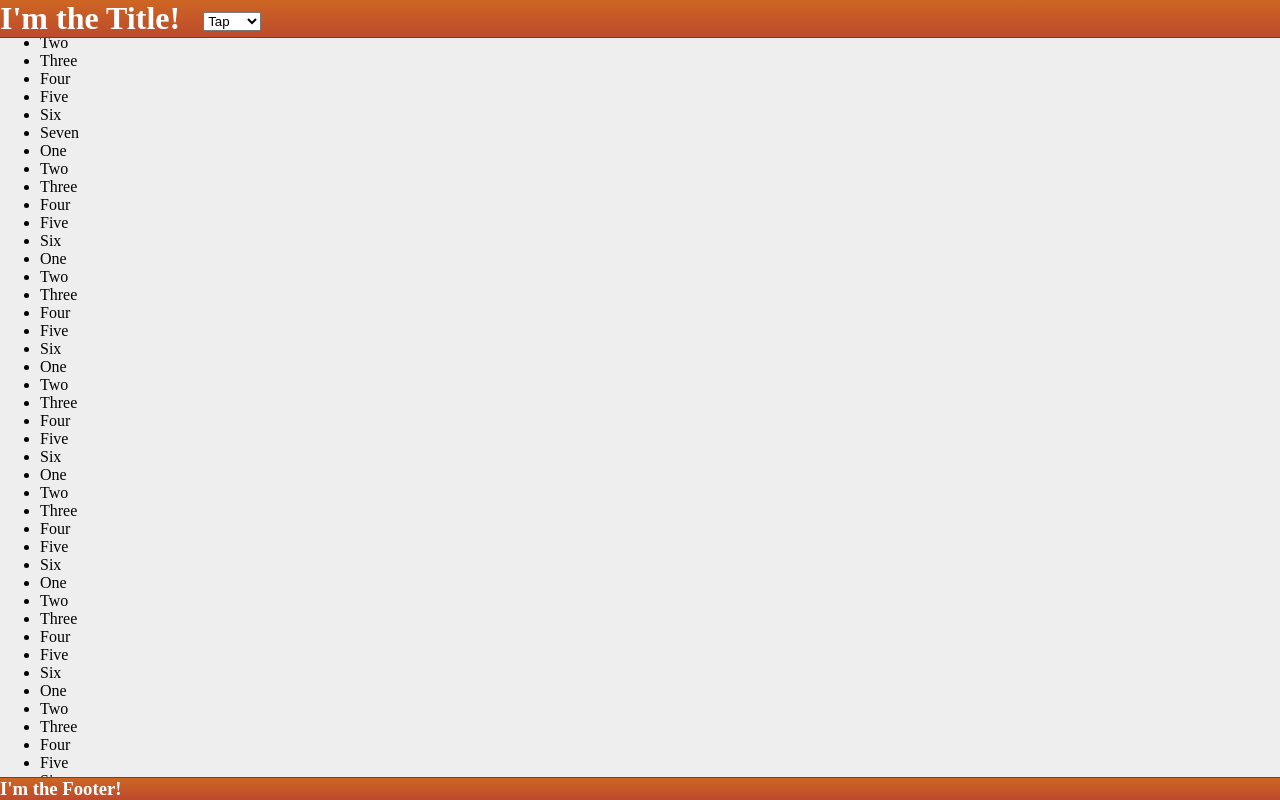
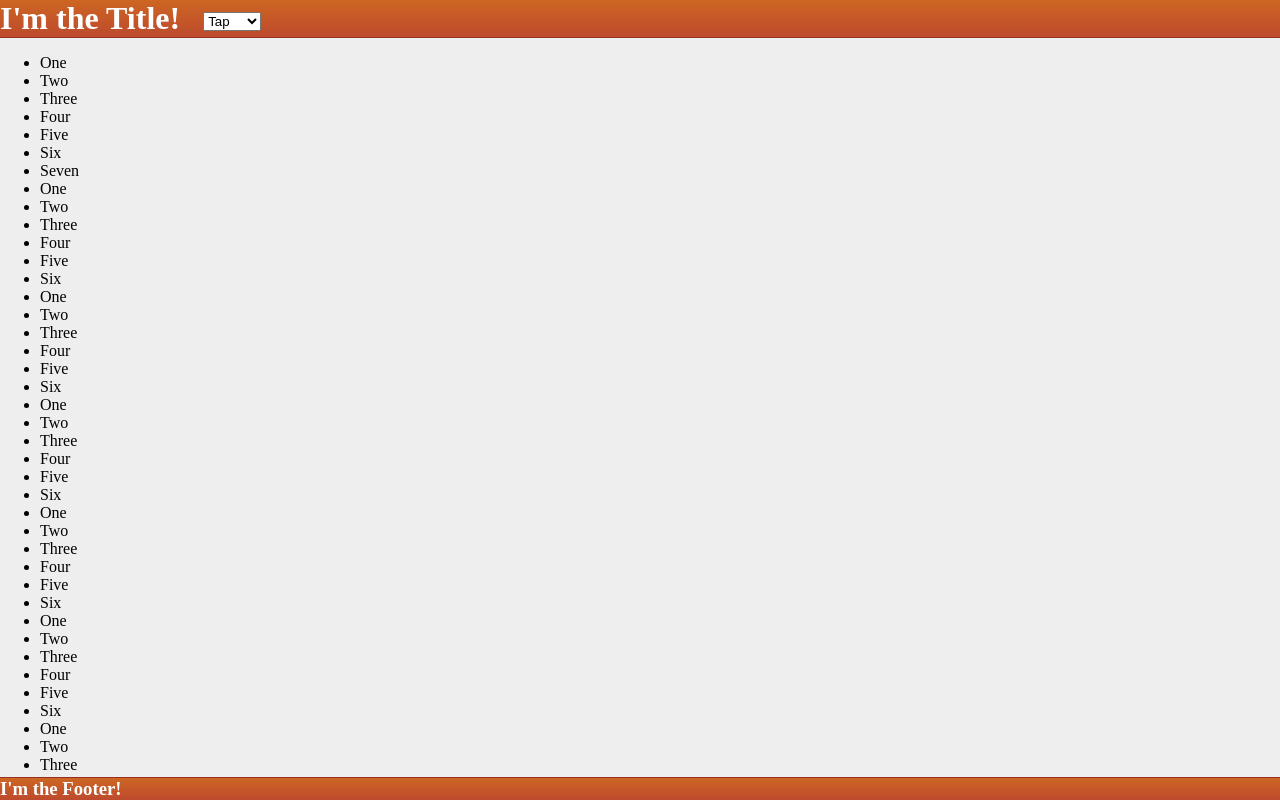
Before and after one commit to x-tag/layout, a website: page demo/testpage.html in a window 1280 px wide. Drawn offline with Linux system fonts and the light colour scheme.

Commit message:
update to remove old flexbox hack

```diff
--- a/demo/testpage.html
+++ b/demo/testpage.html
@@ -52,7 +52,7 @@
 
 <body style="height: 300px">
 
-	<x-layout id="layout-1" hide-trigger="tap">
+	<x-layout id="layout-1">
 		<header>
 			<h1>I'm the Title! <select id="trigger_type"><option value="tap">Tap</option><option value="hover">Hover</option><option value="scroll">Scroll</option></select></h1>
 		</header>
--- a/src/layout.css
+++ b/src/layout.css
@@ -67,11 +67,7 @@ x-layout > section {
   -ms-transform: translateZ(0);
   transform: translateZ(0);
   overflow: auto;
-  /* DON'T ERASE THIS: although this gets overridden by the flex display
-  * render, this fixes an issue with older browsers (ex: FF18) where unless
-  * a flex item was height 0, it would refuse to shrink past the auto
-  * height of the content, preventing the scrollbar from appearing */
-  height: 0;
+  height: 100%`;
   position: relative;
 }
 
```
